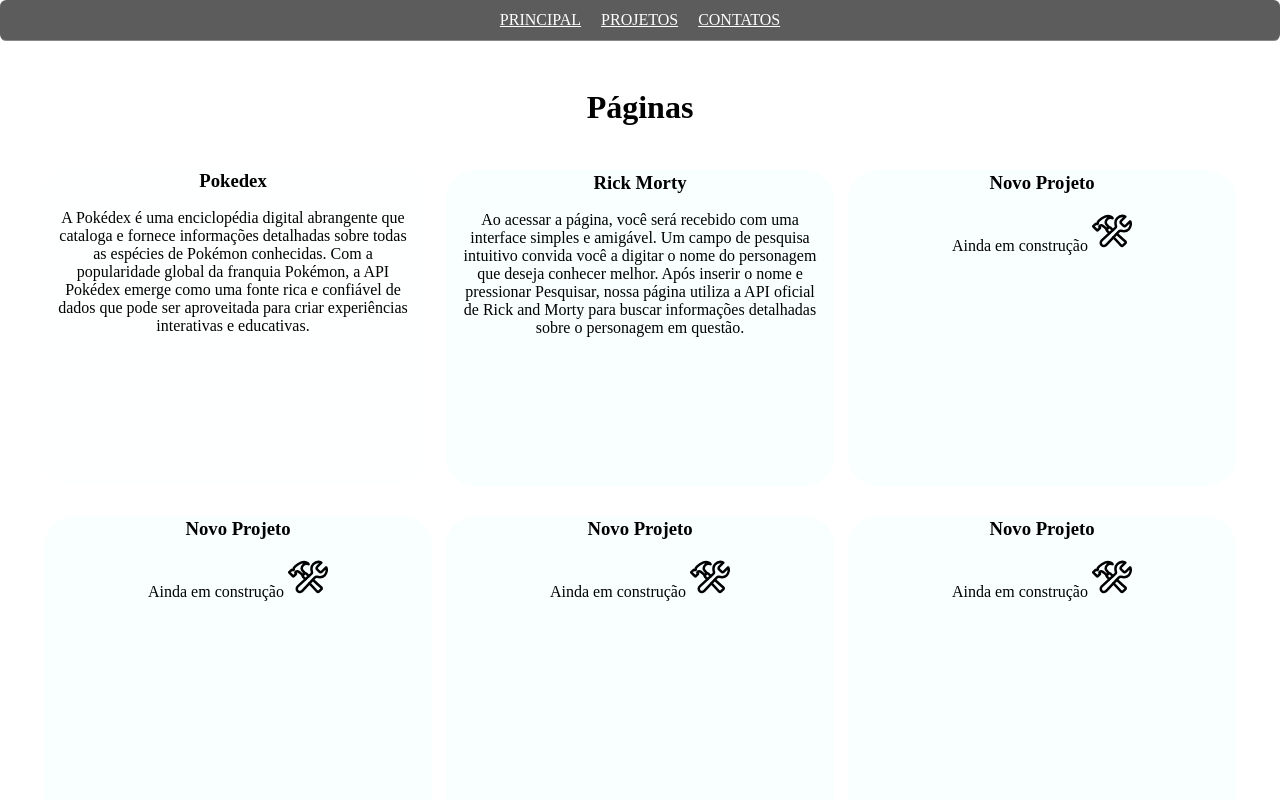
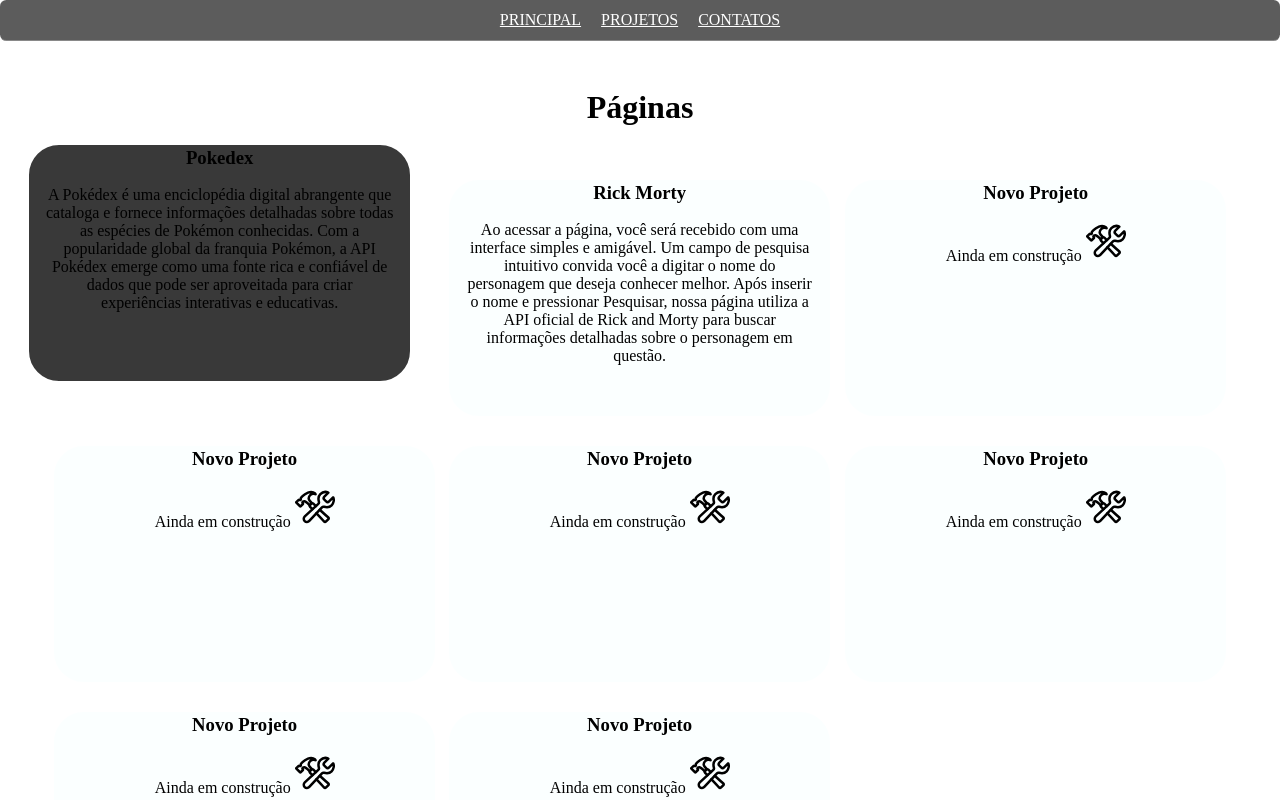
Before and after one commit to WorleySacramento/Worleysacramento.github.io, a Next.js app: page /pageWork in a window 1280 px wide. In both pictures the pointer is over the element 238 px from the left and 328 px from the top of the page. Shown: the top 800 px of the page. Built offline with nearby package versions, Linux system fonts and the light colour scheme.

Commit message:
Update work.module.css
update cards work

```diff
--- a/components/work.module.css
+++ b/components/work.module.css
@@ -25,37 +25,55 @@ padding: 2rem;
     grid-template-columns: repeat(auto-fit, minmax(300px, 1fr));
     gap: 10px;
     /* background-color: #2196F3; */
-    padding: 10px;
+    padding: 20px;
 }
 
 .section{
  display: flex;
  /* justify-content: center; */
- height: 20rem;
+ height: 15rem;
  border: 2px solid white;
  /* max-width: 600px; */
  width: 100%;
  margin-bottom: 1rem;
  border-radius: 2rem;
- background-color: rgba(240, 255, 255, 0.408);
+ background-color: rgba(240, 255, 255, 0.311);
  flex-direction: column;
+ will-change: transform;
+ cursor: pointer;
 }
 .section:hover{
     display: flex;
     /* justify-content: center; */
-    height: 20rem;
+    height: 15rem;
     border: 2px solid white;
     /* max-width: 600px; */
     width: 100%;
     margin-bottom: 1rem;
     border-radius: 2rem;
-    background-color: rgba(240, 255, 255, 0.101);
+    background-color: rgb(57, 57, 57);
     box-shadow: 3px 15px 10px white;
     flex-direction: column;
-    top:-2px;
-    right: 5px;
+    top:-35px;
+    right: 25px;
     position: relative;
+    transform: translateZ(20px);
+    will-change: transform;
+    cursor: pointer;
+    z-index: 9999999;
    }
+
+   /* .section:before {
+    content: "";
+
+    position: absolute;
+    height: 100%;
+    width: 100%;
+    left: 10px;
+    right: 10px;
+    top: 10px;
+    bottom: 10px;
+  } */
 .link{
     width: 100%;
     height: 100%;
```
